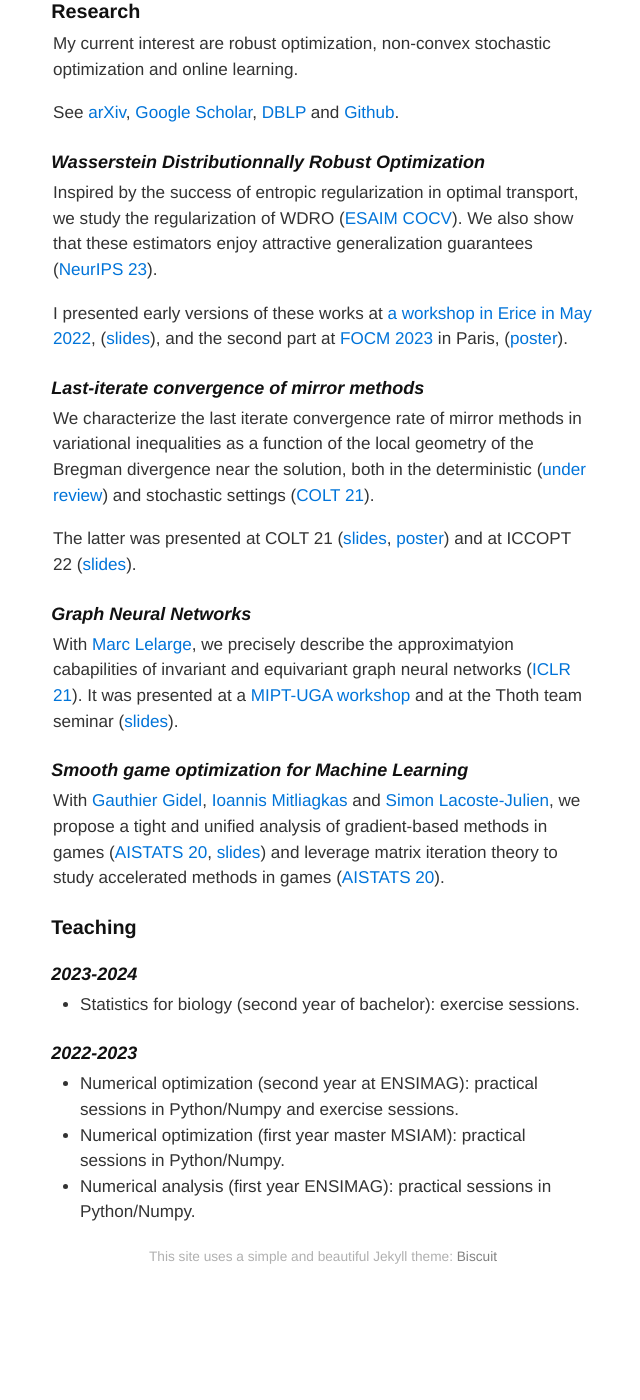
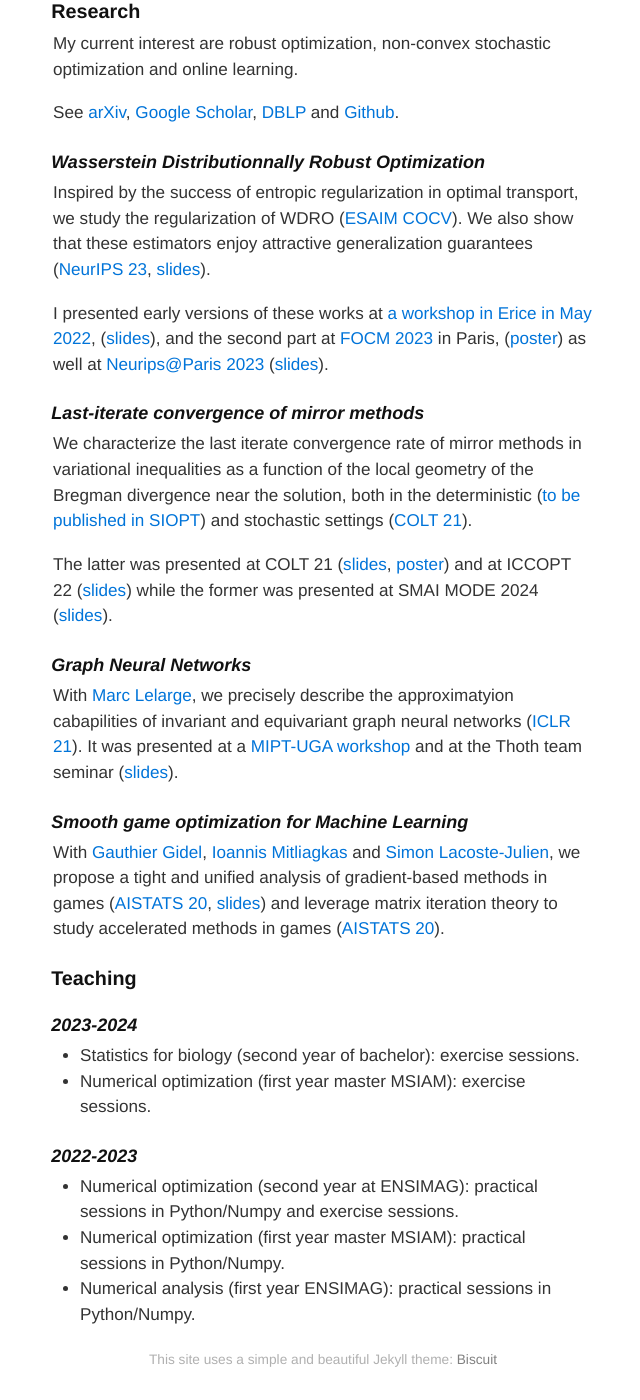
Before and after one commit to wazizian/wazizian.github.io, a Jekyll site: the page built from index.md, in a window 1280 px wide and 1400 px high, scrolled down 592 px. Shown: the whole window, without its empty margins (317-957 px from the left). Built offline with Jekyll 4.4.1, drawn with Linux system fonts in a browser that asks for light colours; before the commit the page ends 1951 px from its top, so only the background shows below that.

Commit message:
Update neurips & SIOPT

```diff
--- a/index.md
+++ b/index.md
@@ -23,14 +23,14 @@ See [arXiv](https://arxiv.org/a/azizian_w_1.html), [Google Scholar](https://scho
 
 #### Wasserstein Distributionnally Robust Optimization
  Inspired by the success of entropic regularization in optimal transport, we study the regularization of WDRO ([ESAIM COCV](https://arxiv.org/abs/2205.08826)).
- We also show that these estimators enjoy attractive generalization guarantees ([NeurIPS 23](https://arxiv.org/abs/2305.17076)).
+ We also show that these estimators enjoy attractive generalization guarantees ([NeurIPS 23](https://arxiv.org/abs/2305.17076), [slides](pdf/slides_neurips_2023.pdf)).
 
-I presented early versions of these works at [a workshop in Erice in May 2022](https://workshopsperice2022.github.io/), ([slides](pdf/slides_sicile.pdf)), and the second part at [FOCM 2023](https://focm2023.org/) in Paris, ([poster](pdf/poster_wdro.pdf)).
+I presented early versions of these works at [a workshop in Erice in May 2022](https://workshopsperice2022.github.io/), ([slides](pdf/slides_sicile.pdf)), and the second part at [FOCM 2023](https://focm2023.org/) in Paris, ([poster](pdf/poster_wdro.pdf)) as well at [Neurips@Paris 2023](https://neuripsinparis.github.io/neurips2023paris/) ([slides](pdf/slides_neurips_in_paris_2023.pdf)).
 
 #### Last-iterate convergence of mirror methods
-We characterize the last iterate convergence rate of mirror methods in variational inequalities as a function of the local geometry of the Bregman divergence near the solution, both in the deterministic ([under review](https://arxiv.org/abs/2211.08043)) and stochastic settings ([COLT 21](https://arxiv.org/abs/2107.01906)).
+We characterize the last iterate convergence rate of mirror methods in variational inequalities as a function of the local geometry of the Bregman divergence near the solution, both in the deterministic ([to be published in SIOPT](https://arxiv.org/abs/2211.08043)) and stochastic settings ([COLT 21](https://arxiv.org/abs/2107.01906)).
 
-The latter was presented at COLT 21 ([slides](pdf/slides_colt.pdf), [poster](pdf/poster_colt.pdf)) and at ICCOPT 22 ([slides](pdf/slides_iccopt.pdf)).
+The latter was presented at COLT 21 ([slides](pdf/slides_colt.pdf), [poster](pdf/poster_colt.pdf)) and at ICCOPT 22 ([slides](pdf/slides_iccopt.pdf)) while the former was presented at SMAI MODE 2024 ([slides](pdf/slides_smai_mode2024.pdf)).
 
 #### Graph Neural Networks
 With [Marc Lelarge](https://www.di.ens.fr/~lelarge/), we precisely describe the approximatyion cabapilities of invariant and equivariant graph neural networks ([ICLR 21](https://arxiv.org/abs/2006.15646)). It was presented at a [MIPT-UGA workshop](https://sites.google.com/view/mipt-uga-ai-workshop/home) and at the Thoth team seminar ([slides](pdf/slides_gnn.pdf)).
@@ -42,6 +42,7 @@ With [Gauthier Gidel](https://gauthiergidel.github.io/), [Ioannis Mitliagkas](ht
 ### Teaching
 #### 2023-2024
 - Statistics for biology (second year of bachelor): exercise sessions.
+- Numerical optimization (first year master MSIAM): exercise sessions.
 
 #### 2022-2023
 - Numerical optimization (second year at ENSIMAG): practical sessions in Python/Numpy and exercise sessions.
```
Also changed, not shown: 3 other files.
